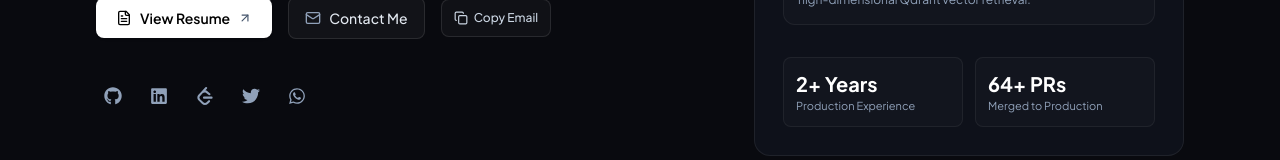
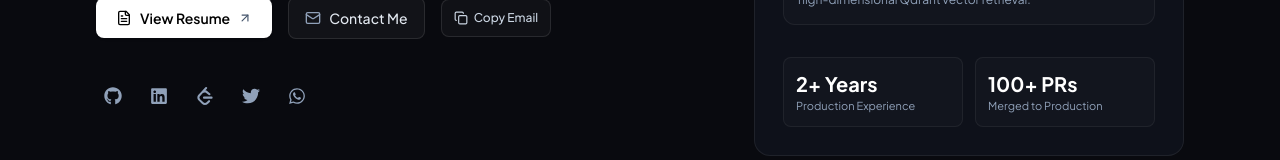
Before and after one commit to Anup-Chaurasiya/Personal-Portfolio, a React (Vite) app: page / in a window 1280 px wide. Shown: the part 601-761 px from the top of the page. Built offline with nearby package versions, Linux system fonts and the light colour scheme.

Commit message:
changed pr status

```diff
--- a/src/components/Experience.jsx
+++ b/src/components/Experience.jsx
@@ -26,7 +26,7 @@ const EXPERIENCES = [
       { label: "Pipeline Latency", val: "-30%", icon: <Timer size={13} className="text-emerald-400" /> },
       { label: "Candidate No-Shows", val: "-40%", icon: <Users size={13} className="text-cyan-400" /> },
       { label: "Recruiter Effort", val: "-75%", icon: <CheckCircle2 size={13} className="text-purple-400" /> },
-      { label: "Merged PRs", val: "64+", icon: <GitPullRequest size={13} className="text-sky-400" /> },
+      { label: "Merged PRs", val: "100+", icon: <GitPullRequest size={13} className="text-sky-400" /> },
     ],
     technologies: [
       "Python",
--- a/src/components/Hero.jsx
+++ b/src/components/Hero.jsx
@@ -240,7 +240,7 @@ const Hero = () => {
                   <div className="text-[11px] text-slate-400">Production Experience</div>
                 </div>
                 <div className="p-3 rounded-lg bg-white/[0.02] border border-white/[0.06]">
-                  <div className="text-xl font-bold text-white">64+ PRs</div>
+                  <div className="text-xl font-bold text-white">100+ PRs</div>
                   <div className="text-[11px] text-slate-400">Merged to Production</div>
                 </div>
               </div>
```
